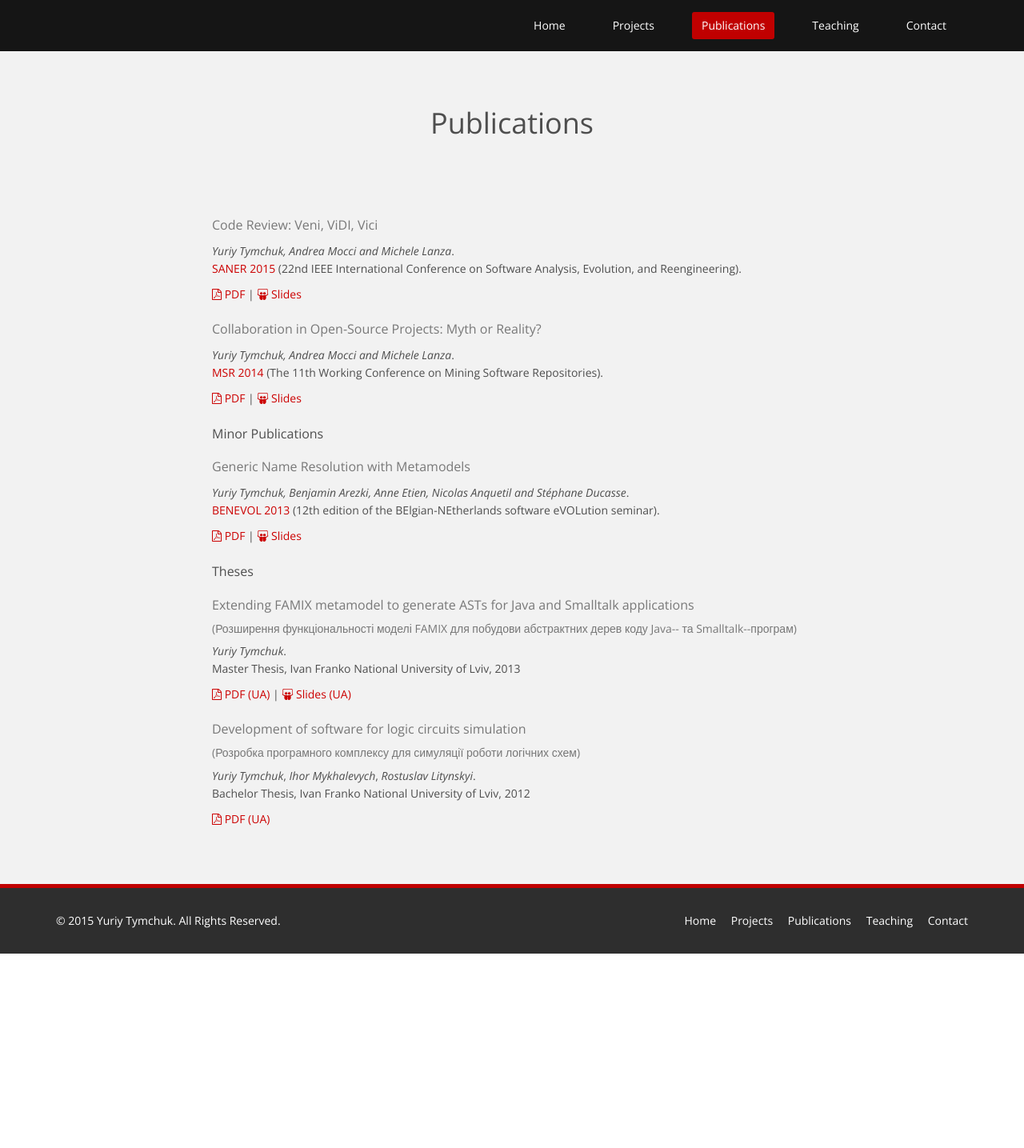
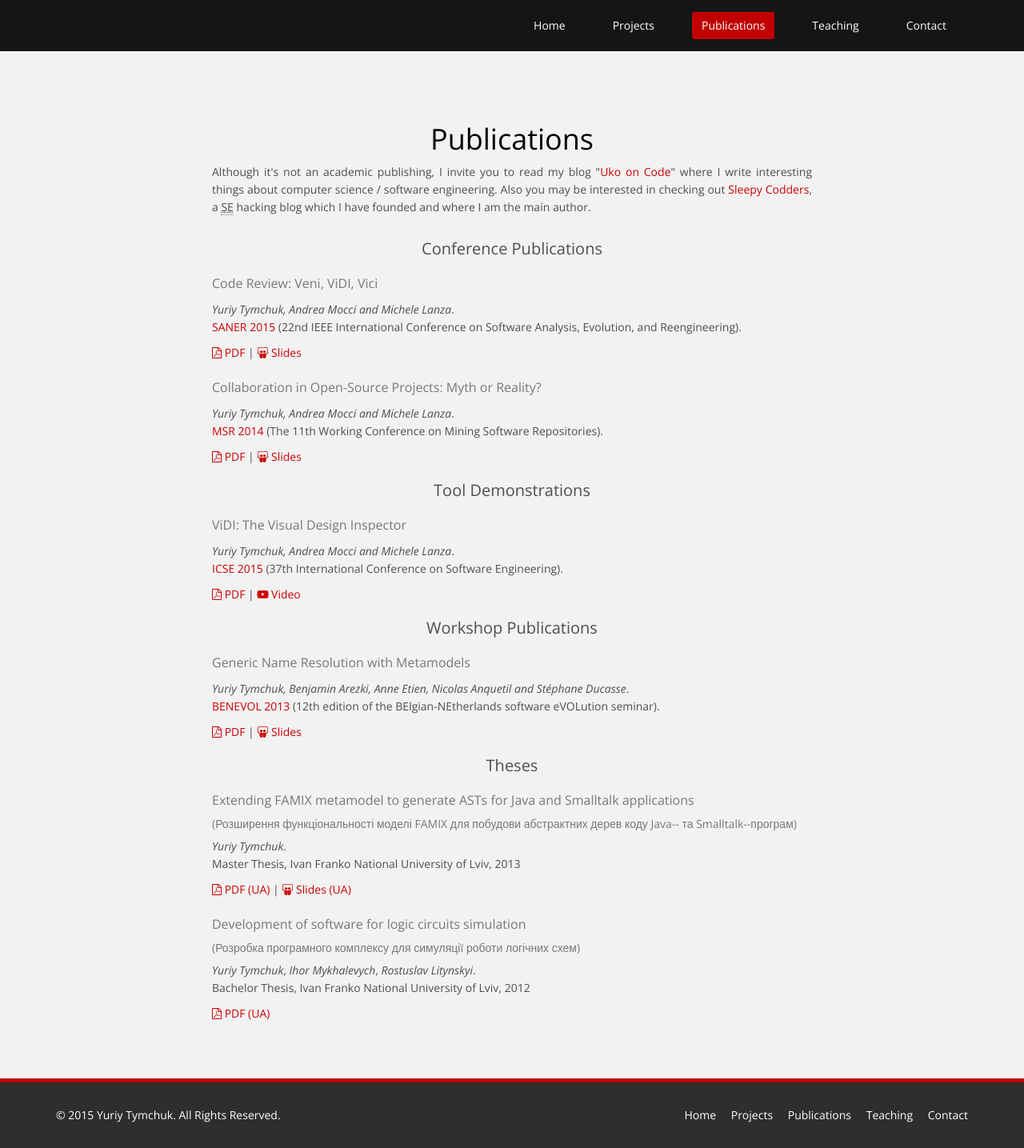
Before and after one commit to Uko/uko.github.io, a Jekyll site: the page built from publications.html, in a window 1280 px wide. Shown: the whole page at 80% size. Built offline with Jekyll 4.4.1, drawn with Linux system fonts in a browser that asks for light colours; nearby versions of some CDN libraries; before the commit the page ends 1192 px from its top, so only the background shows below that.

Commit message:
Improved publications

```diff
--- a/css/main.css
+++ b/css/main.css
@@ -36,6 +36,10 @@ h1{
   color:#fff;
 }
 
+.light h1{
+  color: #000;
+}
+
 h2{
   font-size: 20px;
 }
@@ -141,7 +145,6 @@ body > section {
 
 .center {
   text-align: center;
-  padding-bottom: 55px;
 }
 
 .scaleIn {
@@ -466,6 +469,10 @@ input.search-form:hover {
 #feature {
   background: #f2f2f2;
   padding-bottom: 40px;
+}
+
+.feature-heading{
+  padding-bottom: 55px;
 }
 
 .features{
--- a/index.html
+++ b/index.html
@@ -81,7 +81,7 @@ title: Home
     <section id="feature" class="light" >
         <div class="container">
             <div class="center wow fadeInDown">
-                <h2>My Trades</h2>
+                <h2 class="feature-heading">My Trades</h2>
                 <!-- <p class="lead">Lorem ipsum dolor sit amet, consectetur adipisicing elit, sed do eiusmod tempor incididunt ut <br> et dolore magna aliqua. Ut enim ad minim veniam</p> -->
             </div>
 
--- a/publications.html
+++ b/publications.html
@@ -6,12 +6,16 @@ title: Publications
 
 <section id="publications" class="light lightgray" >
   <div class="container">
-    <div class="center wow fadeInDown">
-      <h2>Publications</h2>
+    <h1 class="center wow fadeInDown">Publications</h1>
+    <div class="row">
+      <div class="col-md-8 col-md-offset-2 wow fadeInDown text-justify">
+        <p>Although it's not an academic publishing, I invite you to read my blog "<a href="http://blog.yuriy.tymch.uk" target="_blank">Uko on Code</a>" where I write interesting things about computer science / software engineering. Also you may be interested in checking out <a href="http://sleepycoders.blogspot.com" target="_blank">Sleepy Codders</a>, a <abbr title="Software Engineering">SE</abbr> hacking blog which I have founded and where I am the main author.</p>
+      </div>
     </div>
 
     <div class="row">
       <div class="col-md-8 col-md-offset-2  wow fadeInDown" data-wow-duration="1000ms" data-wow-delay="600ms">
+        <h2 class="center">Conference Publications</h2>
         <h3>Code Review: Veni, ViDI, Vici</h3>
         <p>
           <em>Yuriy Tymchuk, Andrea Mocci and Michele Lanza</em>. <br/>
@@ -45,8 +49,29 @@ title: Publications
           Slides
         </a>
         </div>
+
         <div class="col-md-8 col-md-offset-2  wow fadeInDown" data-wow-duration="1000ms" data-wow-delay="600ms">
-        <h4>Minor Publications</h4>
+            <h2 class="center">Tool Demonstrations</h2>
+            <h3>ViDI: The Visual Design Inspector</h3>
+            <p>
+              <em>Yuriy Tymchuk, Andrea Mocci and Michele Lanza</em>. <br/>
+              <a href="http://2015.icse-conferences.org" target="_blank">
+                ICSE 2015
+              </a>
+              (37th International Conference on Software Engineering).
+            </p>
+            <a href="papers/icse15.pdf" target="_blank">
+              <i class="fa fa fa-file-pdf-o"></i>
+              PDF
+            </a>|
+            <a href="https://youtu.be/UoyI4wG5xRA" target="_blank">
+              <i class="fa fa-youtube-play"></i>
+              Video
+            </a>
+        </div>
+
+        <div class="col-md-8 col-md-offset-2  wow fadeInDown" data-wow-duration="1000ms" data-wow-delay="600ms">
+        <h2 class="center">Workshop Publications</h2>
         <h3>Generic Name Resolution with Metamodels</h3>
         <p>
           <em>Yuriy Tymchuk, Benjamin Arezki, Anne Etien, Nicolas Anquetil and Stéphane Ducasse</em>. <br/>
@@ -66,7 +91,7 @@ title: Publications
       </div>
       <div class="col-md-8 col-md-offset-2  wow fadeInDown" data-wow-duration="1000ms" data-wow-delay="600ms">
 
-        <h4>Theses</h4>
+        <h2 class="center">Theses</h2>
         <h3>Extending FAMIX metamodel to generate ASTs for Java and Smalltalk applications</h3>
         <h5 class="text-muted">(Розширення функціональності моделі FAMIX для побудови абстрактних дерев коду Java-- та Smalltalk--програм)</h5>
         <p>
```
